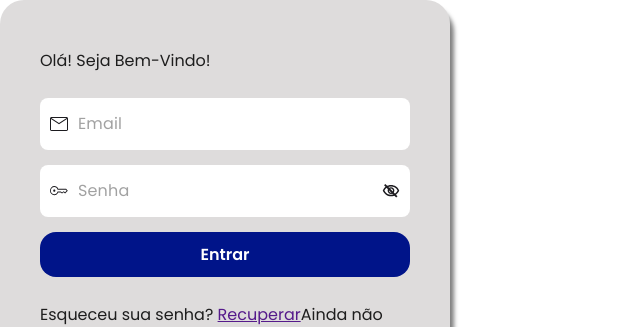
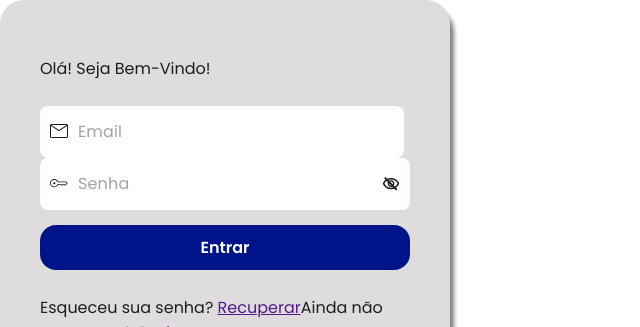
Before and after one commit to raysllaR/hairdresser-front, a React (Vite) app: page /login in a window 1280 px wide. Shown: the part 347-674 px from the top of the page, without its empty margins (0-640 px from the left). Built offline with nearby package versions, Linux system fonts and the light colour scheme.

Commit message:
chore: comentando o component Logo

```diff
--- a/src/components/shared/formLogin/index.tsx
+++ b/src/components/shared/formLogin/index.tsx
@@ -1,20 +1,31 @@
-import React from "react";
+import React, { useEffect } from "react";
 import { ButtonBase } from "@mui/material";
 import iconMail from "../../../assets/images/icons/mail.svg";
-
-import "./style.css";
 import InputIcon from "../inputIcon";
 import InputIconPassword from "../inputIconPassword";
+import "./style.css";
+import { useNavigate } from "react-router-dom";
 
 const FormLogin: React.FC = () => {
+	const navigate = useNavigate();
+	const logar = (): void => {
+		localStorage.setItem("login", "logado");
+		navigate("/");
+	};
+
 	return (
-		<form action="">
+		<form
+			id="form-login"
+			action=""
+			onSubmit={logar}>
+			<div className="container-form-login">
 				<InputIcon
 					type="email"
 					placeholder="Email"
 					startAdornmentImgPath={iconMail}
 				/>
 				<InputIconPassword />
+			</div>
 
 			<ButtonBase
 				className="button"
```
Lines whose indentation alone changed are shown as unchanged.
